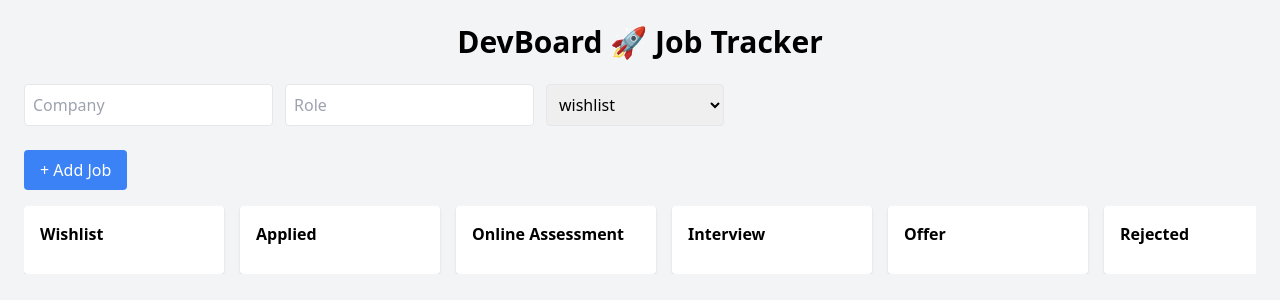
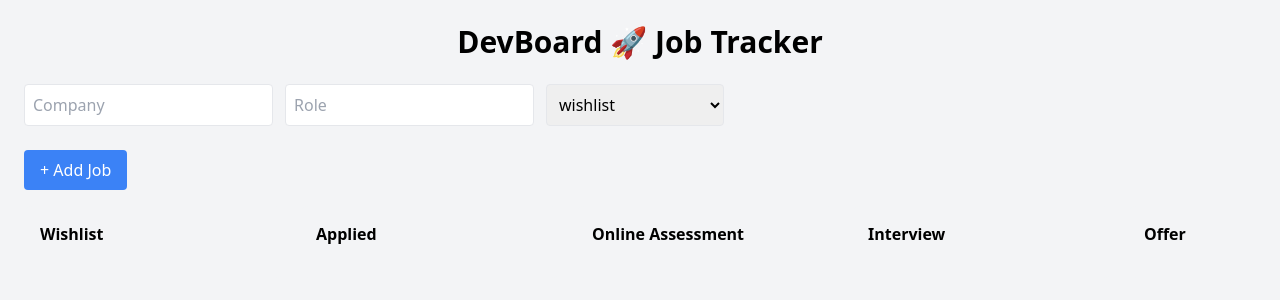
Before and after one commit to Shifa200/devboard, a React (Vite) app: page / in a window 1280 px wide. Shown: the top 300 px of the page. Built offline with nearby package versions, Linux system fonts and the light colour scheme.

Commit message:
Implemented moving jobs between Kanban columns

```diff
--- a/src/App.jsx
+++ b/src/App.jsx
@@ -1,6 +1,6 @@
 import { useState } from "react";
 import { DndContext } from "@dnd-kit/core";
-import JobCard from "./components/JobCard";
+import Column from "./components/Column";
 
 // Board columns used to organize job applications by status
 const columns = [
@@ -13,12 +13,29 @@ const columns = [
 ];
 
 function App() {
-  const [jobs, setjobs] = useState([]);
+  const [jobs, setJobs] = useState([]);
   const [form, setForm] = useState({
   company: "",
   role: "",
   status: "wishlist",
 });
+
+  const handleDragEnd = ({ active, over }) => {
+  if (!over) {
+    return;
+  }
+
+  const newStatus = over.id;
+
+  setJobs((currentJobs) =>
+    currentJobs.map((job) =>
+      job.id === active.id
+        ? { ...job, status: newStatus }
+        : job
+    )
+  );
+};
+
   return (
     <div className="min-h-screen bg-gray-100 p-6">
       <h1 className="text-3xl font-bold mb-6 text-center">DevBoard 🚀 Job Tracker</h1>
@@ -62,7 +79,7 @@ function App() {
             id: Date.now(),
             ...form,
           };
-          setjobs([...jobs, newJob])
+          setJobs([...jobs, newJob])
 
           setForm({
             company: "",
@@ -75,24 +92,17 @@ function App() {
          >
           + Add Job
          </button>
-     <DndContext>
-      <div className="flex gap-4 overflow-x-auto">
-        {columns.map((col) => (
-          <div key={col} className="bg-white p-4 rounded shadow min-w-[200px]">
-            <h2 className="font-semibold capitalize mb-3">{col}</h2>
-
-            <div className="space-y-2">
-              {jobs
-                .filter((job) => job.status === col)
-                .map((job) => (
-                  <JobCard key={job.id} job={job} />
-                ))
-              }
-            </div>
-          </div>
-        ))}
-      </div>
-    </DndContext>
+     <DndContext onDragEnd={handleDragEnd}>
+  <div className="flex gap-4 overflow-x-auto">
+    {columns.map((col) => (
+      <Column
+        key={col}
+        column={col}
+        jobs={jobs.filter((job) => job.status === col)}
+      />
+    ))}
+  </div>
+</DndContext>
     </div>
   );
 }
--- /dev/null
+++ b/src/components/Column.jsx
@@ -0,0 +1,29 @@
+import { useDroppable } from "@dnd-kit/core";
+import JobCard from "./JobCard";
+
+function Column({ column, jobs }) {
+  const { setNodeRef, isOver } = useDroppable({
+    id: column,
+  });
+
+  return (
+    <div
+      ref={setNodeRef}
+      className={`min-w-[260px] rounded-lg p-4 ${
+        isOver ? "bg-blue-100" : "bg-gray-100"
+      }`}
+    >
+      <h2 className="mb-4 font-semibold capitalize">
+        {column}
+      </h2>
+
+      <div className="space-y-3">
+        {jobs.map((job) => (
+          <JobCard key={job.id} job={job} />
+        ))}
+      </div>
+    </div>
+  );
+}
+
+export default Column;
```
